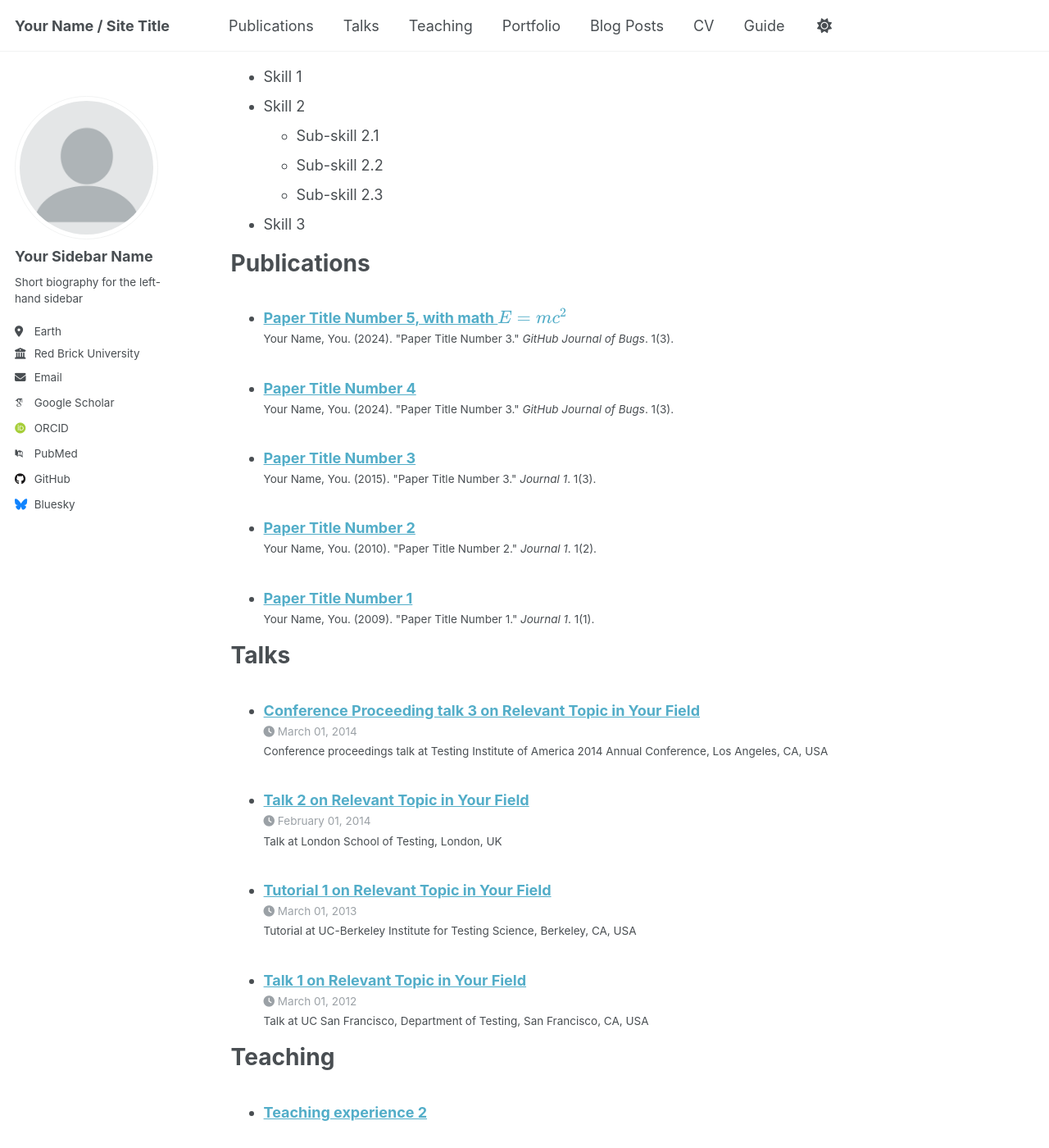
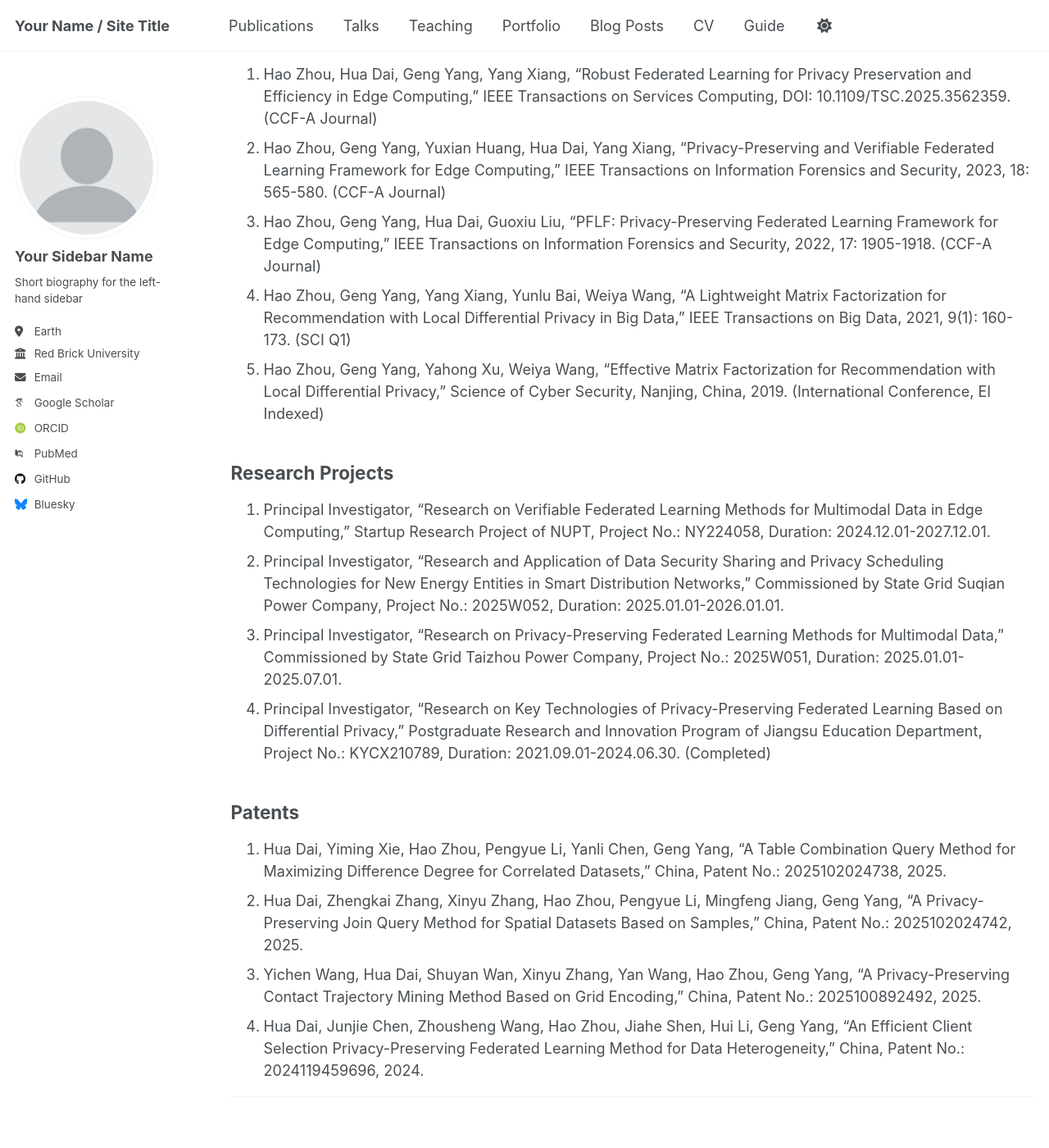
Before and after one commit to haozhou12/haozhou12.github.io, a Jekyll site: the page built from _pages/cv.md, in a window 1280 px wide and 1400 px high, scrolled down 775 px. Shown: the whole window at 82% size. Built offline with Jekyll 4.4.1, drawn with Linux system fonts in a browser that asks for light colours; some web fonts are replaced; some of the changed text lies outside the part shown.

Commit message:
Update cv.md

```diff
--- a/_pages/cv.md
+++ b/_pages/cv.md
@@ -9,56 +9,41 @@ redirect_from:
 
 {% include base_path %}
 
-Education
-======
-* Ph.D in Version Control Theory, GitHub University, 2018 (expected)
-* M.S. in Jekyll, GitHub University, 2014
-* B.S. in GitHub, GitHub University, 2012
+# Hao Zhou
 
-Work experience
-======
-* Spring 2024: Academic Pages Collaborator
-  * GitHub University
-  * Duties includes: Updates and improvements to template
-  * Supervisor: The Users
+**Position:** Lecturer (Associate Professor by University Appointment)
+**Department:** Institute of Computer Science
+**Email:** haozhou@njupt.edu.cn
+**Research Interests:** AI Security, Privacy Protection, Federated Learning
 
-* Fall 2015: Research Assistant
-  * GitHub University
-  * Duties included: Merging pull requests
-  * Supervisor: Professor Hub
+## Biography
 
-* Summer 2015: Research Assistant
-  * GitHub University
-  * Duties included: Tagging issues
-  * Supervisor: Professor Git
+Hao Zhou received his Ph.D. degree in Information Security from Nanjing University of Posts and Telecommunications (NUPT) in 2024, under the supervision of Prof. Geng Yang. During his doctoral study, he was awarded the "National Scholarship for Overseas Study" and visited Swinburne University of Technology in Australia for one year, under the supervision of Prof. Yang Xiang. After graduation, he joined NUPT as a faculty member.
 
-Skills
-======
-* Skill 1
-* Skill 2
-  * Sub-skill 2.1
-  * Sub-skill 2.2
-  * Sub-skill 2.3
-* Skill 3
+He is currently a member of the Big Data Security and Privacy Computing Committee of the Chinese Information Processing Society of China (CIPSC) and a member of the Information Security Committee of Jiangsu Computer Society.
 
-Publications
-======
-  <ul>{% for post in site.publications reversed %}
-    {% include archive-single-cv.html %}
-  {% endfor %}</ul>
+He has published 5 first-author papers in top-tier international journals and conferences, including 4 IEEE Transactions papers and 3 CCF-A papers. He has received several honors such as the National Scholarship for Doctoral Students, the National Scholarship for Overseas Study, and the Jiangsu Province Excellent Graduate Award.
 
-Talks
-======
-  <ul>{% for post in site.talks reversed %}
-    {% include archive-single-talk-cv.html  %}
-  {% endfor %}</ul>
+## Publications
 
-Teaching
-======
-  <ul>{% for post in site.teaching reversed %}
-    {% include archive-single-cv.html %}
-  {% endfor %}</ul>
+1. Hao Zhou, Hua Dai, Geng Yang, Yang Xiang, "Robust Federated Learning for Privacy Preservation and Efficiency in Edge Computing," IEEE Transactions on Services Computing, DOI: 10.1109/TSC.2025.3562359. (CCF-A Journal)
+2. Hao Zhou, Geng Yang, Yuxian Huang, Hua Dai, Yang Xiang, "Privacy-Preserving and Verifiable Federated Learning Framework for Edge Computing," IEEE Transactions on Information Forensics and Security, 2023, 18: 565-580. (CCF-A Journal)
+3. Hao Zhou, Geng Yang, Hua Dai, Guoxiu Liu, "PFLF: Privacy-Preserving Federated Learning Framework for Edge Computing," IEEE Transactions on Information Forensics and Security, 2022, 17: 1905-1918. (CCF-A Journal)
+4. Hao Zhou, Geng Yang, Yang Xiang, Yunlu Bai, Weiya Wang, "A Lightweight Matrix Factorization for Recommendation with Local Differential Privacy in Big Data," IEEE Transactions on Big Data, 2021, 9(1): 160-173. (SCI Q1)
+5. Hao Zhou, Geng Yang, Yahong Xu, Weiya Wang, "Effective Matrix Factorization for Recommendation with Local Differential Privacy," Science of Cyber Security, Nanjing, China, 2019. (International Conference, EI Indexed)
 
-Service and leadership
-======
-* Currently signed in to 43 different slack teams
+## Research Projects
+
+1. Principal Investigator, "Research on Verifiable Federated Learning Methods for Multimodal Data in Edge Computing," Startup Research Project of NUPT, Project No.: NY224058, Duration: 2024.12.01-2027.12.01.
+2. Principal Investigator, "Research and Application of Data Security Sharing and Privacy Scheduling Technologies for New Energy Entities in Smart Distribution Networks," Commissioned by State Grid Suqian Power Company, Project No.: 2025W052, Duration: 2025.01.01-2026.01.01.
+3. Principal Investigator, "Research on Privacy-Preserving Federated Learning Methods for Multimodal Data," Commissioned by State Grid Taizhou Power Company, Project No.: 2025W051, Duration: 2025.01.01-2025.07.01.
+4. Principal Investigator, "Research on Key Technologies of Privacy-Preserving Federated Learning Based on Differential Privacy," Postgraduate Research and Innovation Program of Jiangsu Education Department, Project No.: KYCX210789, Duration: 2021.09.01-2024.06.30. (Completed)
+
+## Patents
+
+1. Hua Dai, Yiming Xie, Hao Zhou, Pengyue Li, Yanli Chen, Geng Yang, "A Table Combination Query Method for Maximizing Difference Degree for Correlated Datasets," China, Patent No.: 2025102024738, 2025.
+2. Hua Dai, Zhengkai Zhang, Xinyu Zhang, Hao Zhou, Pengyue Li, Mingfeng Jiang, Geng Yang, "A Privacy-Preserving Join Query Method for Spatial Datasets Based on Samples," China, Patent No.: 2025102024742, 2025.
+3. Yichen Wang, Hua Dai, Shuyan Wan, Xinyu Zhang, Yan Wang, Hao Zhou, Geng Yang, "A Privacy-Preserving Contact Trajectory Mining Method Based on Grid Encoding," China, Patent No.: 2025100892492, 2025.
+4. Hua Dai, Junjie Chen, Zhousheng Wang, Hao Zhou, Jiahe Shen, Hui Li, Geng Yang, "An Efficient Client Selection Privacy-Preserving Federated Learning Method for Data Heterogeneity," China, Patent No.: 2024119459696, 2024.
+
+---
```
